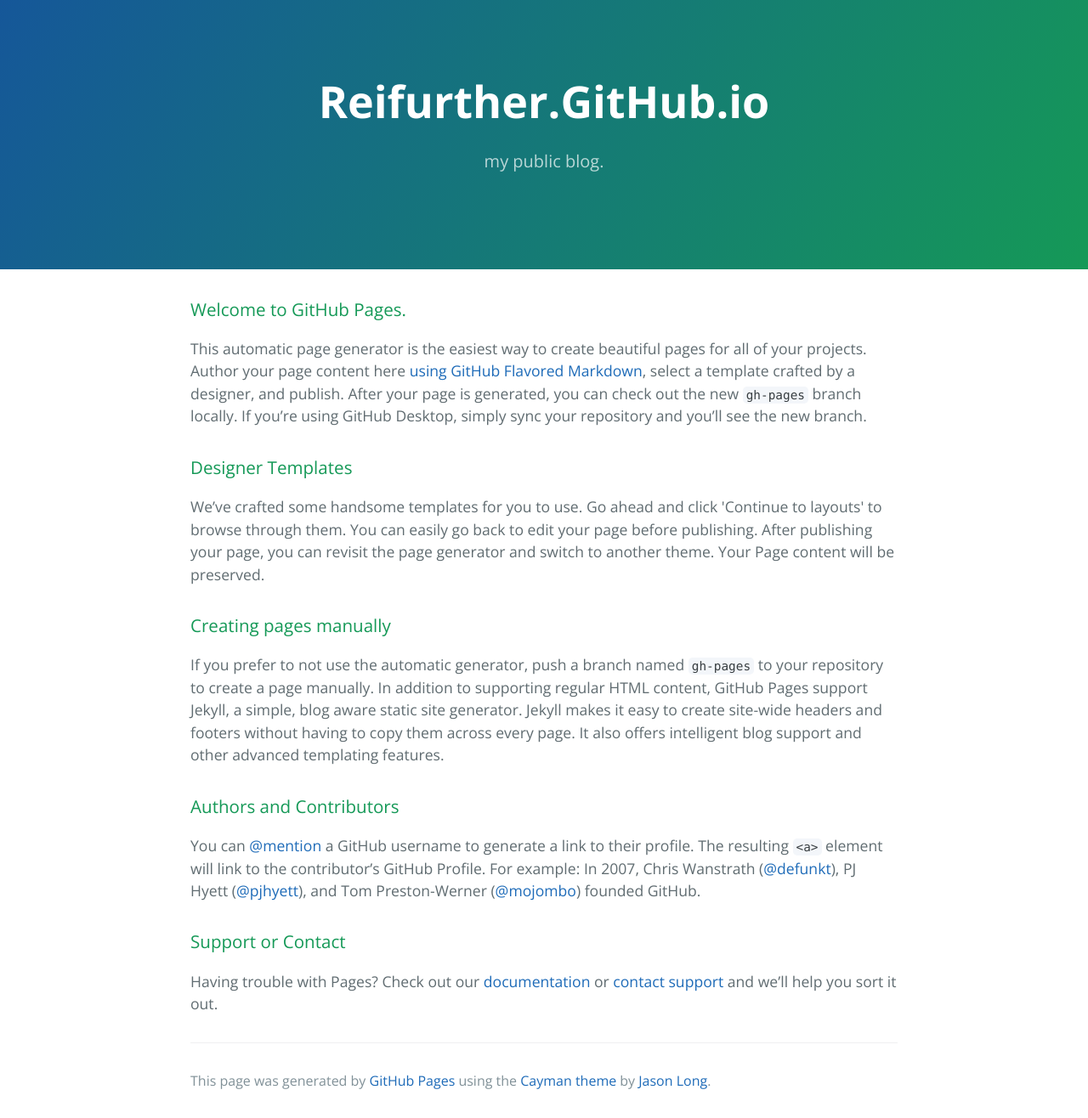
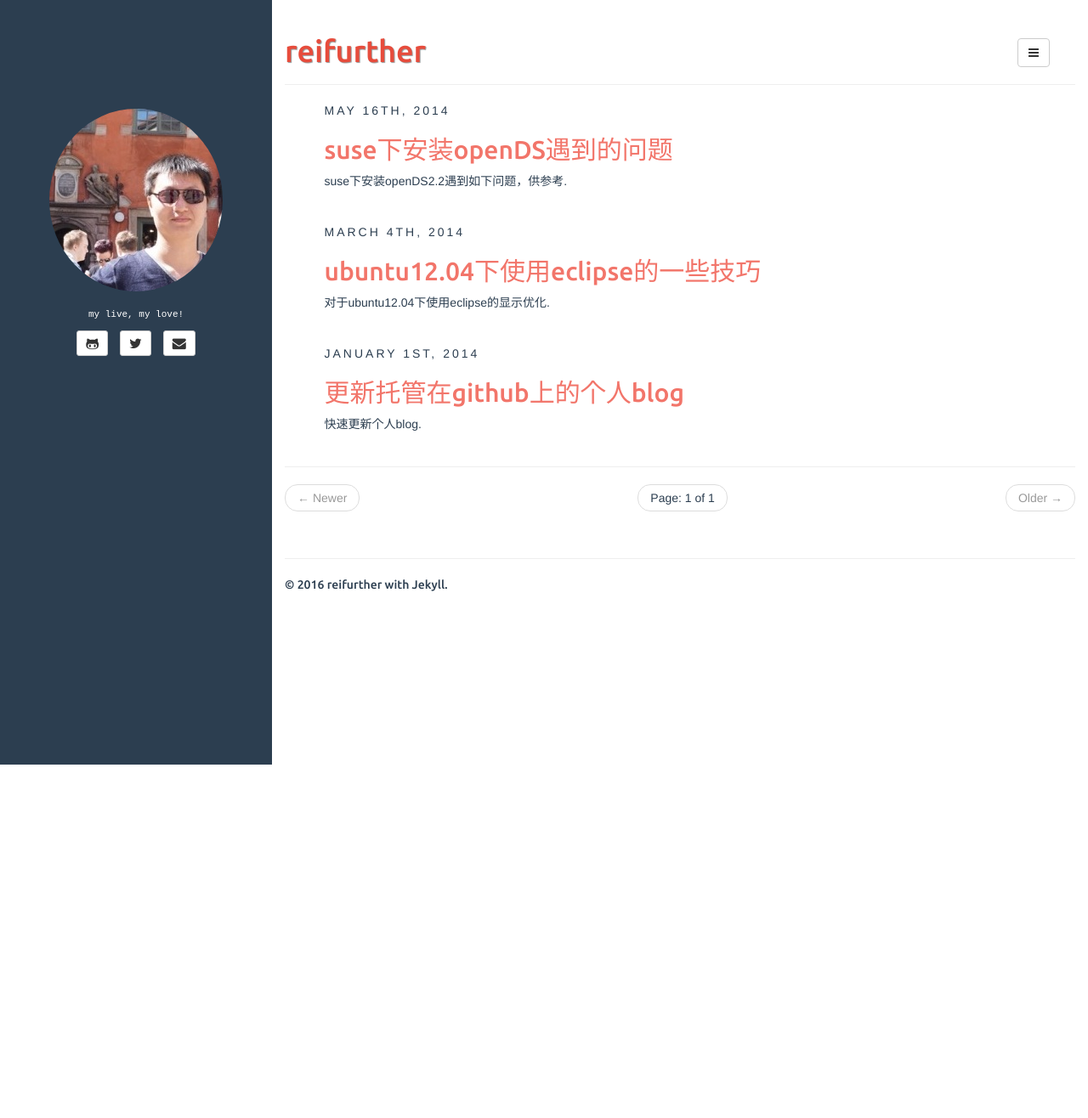
Before and after one commit to reifurther/reifurther.github.io, a Jekyll site: the page built from index.html, in a window 1280 px wide and 1316 px high. Shown: the whole window at 85% size. Built offline with Jekyll 4.4.1, drawn with Linux system fonts in a browser that asks for light colours; the list of posts is cut into pages by our own code.

Commit message:
update index

```diff
--- a/index.html
+++ b/index.html
@@ -1,53 +1,74 @@
-<!DOCTYPE html>
-<html lang="en-us">
-  <head>
-    <meta charset="UTF-8">
-    <title>Reifurther.GitHub.io by reifurther</title>
-    <meta name="viewport" content="width=device-width, initial-scale=1">
-    <link rel="stylesheet" type="text/css" href="stylesheets/normalize.css" media="screen">
-    <link href='https://fonts.googleapis.com/css?family=Open+Sans:400,700' rel='stylesheet' type='text/css'>
-    <link rel="stylesheet" type="text/css" href="stylesheets/stylesheet.css" media="screen">
-    <link rel="stylesheet" type="text/css" href="stylesheets/github-light.css" media="screen">
-  </head>
-  <body>
-    <section class="page-header">
-      <h1 class="project-name">Reifurther.GitHub.io</h1>
-      <h2 class="project-tagline">my public blog.</h2>
-    </section>
+---
+layout: page
+tagline:
+---
 
-    <section class="main-content">
-      <h3>
-<a id="welcome-to-github-pages" class="anchor" href="#welcome-to-github-pages" aria-hidden="true"><span aria-hidden="true" class="octicon octicon-link"></span></a>Welcome to GitHub Pages.</h3>
+{% for post in paginator.posts %}
 
-<p>This automatic page generator is the easiest way to create beautiful pages for all of your projects. Author your page content here <a href="https://guides.github.com/features/mastering-markdown/">using GitHub Flavored Markdown</a>, select a template crafted by a designer, and publish. After your page is generated, you can check out the new <code>gh-pages</code> branch locally. If you’re using GitHub Desktop, simply sync your repository and you’ll see the new branch.</p>
+<article class="home">
 
-<h3>
-<a id="designer-templates" class="anchor" href="#designer-templates" aria-hidden="true"><span aria-hidden="true" class="octicon octicon-link"></span></a>Designer Templates</h3>
+  <span class="post-date">
+    {% assign d = post.date | date: "%d" | plus:'0' %}
+    {{ post.date | date: "%B" }}
+    {% case d %}
+    {% when 1 or 21 or 31 %}{{ d }}st,
+    {% when 2 or 22 %}{{ d }}nd,
+    {% when 3 or 23 %}{{ d }}rd,
+    {% else %}{{ d }}th,
+    {% endcase %}
+    {{ post.date | date: "%Y" }}
+  </span>
 
-<p>We’ve crafted some handsome templates for you to use. Go ahead and click 'Continue to layouts' to browse through them. You can easily go back to edit your page before publishing. After publishing your page, you can revisit the page generator and switch to another theme. Your Page content will be preserved.</p>
+  <h2>
+    <a href="{{ site.BASE_PATH }}{{ post.url }}">{{ post.title }}</a>
+  </h2>
 
-<h3>
-<a id="creating-pages-manually" class="anchor" href="#creating-pages-manually" aria-hidden="true"><span aria-hidden="true" class="octicon octicon-link"></span></a>Creating pages manually</h3>
+  <div>
+    {% if post.fullview %}
+    {{ post.content }}
+    {% else %}
+    {% if post.shortinfo %}
+    {{ post.shortinfo }}
+    {% elsif post.description %}
+    {{ post.description }}
+    {% else %}
+    {{ post.excerpt }}
+    {% endif %}
+    {% endif %}
+  </div>
 
-<p>If you prefer to not use the automatic generator, push a branch named <code>gh-pages</code> to your repository to create a page manually. In addition to supporting regular HTML content, GitHub Pages support Jekyll, a simple, blog aware static site generator. Jekyll makes it easy to create site-wide headers and footers without having to copy them across every page. It also offers intelligent blog support and other advanced templating features.</p>
+</article>
+{% endfor %}
+<hr/>
 
-<h3>
-<a id="authors-and-contributors" class="anchor" href="#authors-and-contributors" aria-hidden="true"><span aria-hidden="true" class="octicon octicon-link"></span></a>Authors and Contributors</h3>
+<ul class="pager">
 
-<p>You can <a href="https://github.com/blog/821" class="user-mention">@mention</a> a GitHub username to generate a link to their profile. The resulting <code>&lt;a&gt;</code> element will link to the contributor’s GitHub Profile. For example: In 2007, Chris Wanstrath (<a href="https://github.com/defunkt" class="user-mention">@defunkt</a>), PJ Hyett (<a href="https://github.com/pjhyett" class="user-mention">@pjhyett</a>), and Tom Preston-Werner (<a href="https://github.com/mojombo" class="user-mention">@mojombo</a>) founded GitHub.</p>
+  {% if paginator.previous_page %}
+  <li class="previous">
+    {% if paginator.previous_page == 1 %}
+    <a href="{{ site.BASE_PATH }}/">&larr; Newer</a>
+    {% else %}
+    <a href="{{ site.BASE_PATH }}/{{ site.paginate_path | replace: ':num', paginator.previous_page }}">&larr; Newer</a>
+    {% endif %}
+  </li>
+  {% else %}
+  <li class="previous disabled">
+    <a>&larr; Newer</a>
+  </li>
+  {% endif %}
 
-<h3>
-<a id="support-or-contact" class="anchor" href="#support-or-contact" aria-hidden="true"><span aria-hidden="true" class="octicon octicon-link"></span></a>Support or Contact</h3>
+  <li>
+    <span class="page_number">Page: {{ paginator.page }} of {{ paginator.total_pages }}</span>
+  </li>
 
-<p>Having trouble with Pages? Check out our <a href="https://help.github.com/pages">documentation</a> or <a href="https://github.com/contact">contact support</a> and we’ll help you sort it out.</p>
+  {% if paginator.next_page %}
+  <li class="next">
+    <a href="{{ site.BASE_PATH }}/{{ site.paginate_path | replace: ':num', paginator.next_page }}">Older &rarr;</a>
+  </li>
+  {% else %}
+  <li class="next disabled">
+    <a>Older &rarr;</a>
+  </li>
+  {% endif %}
 
-      <footer class="site-footer">
-
-        <span class="site-footer-credits">This page was generated by <a href="https://pages.github.com">GitHub Pages</a> using the <a href="https://github.com/jasonlong/cayman-theme">Cayman theme</a> by <a href="https://twitter.com/jasonlong">Jason Long</a>.</span>
-      </footer>
-
-    </section>
-
-
-  </body>
-</html>
+</ul>
```
Also changed, not shown: 4 other files.
